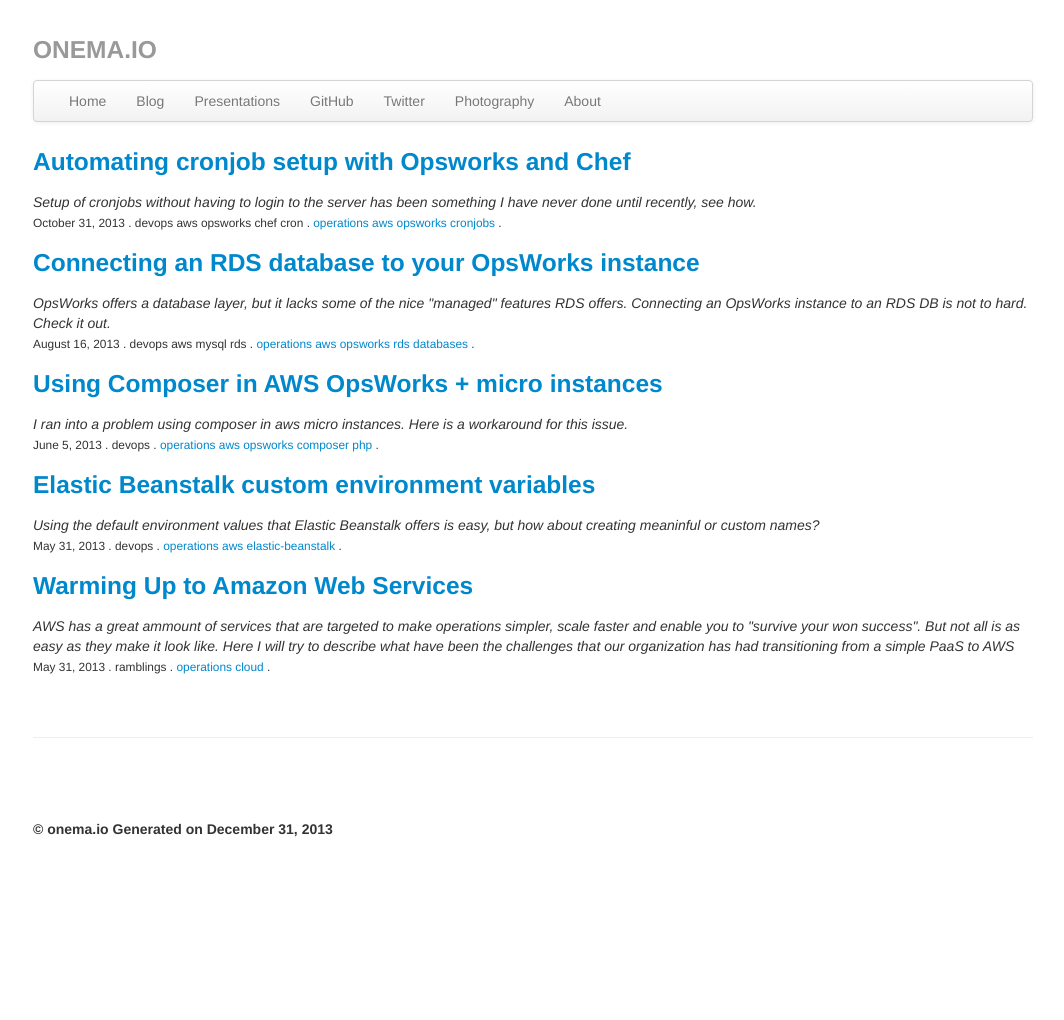
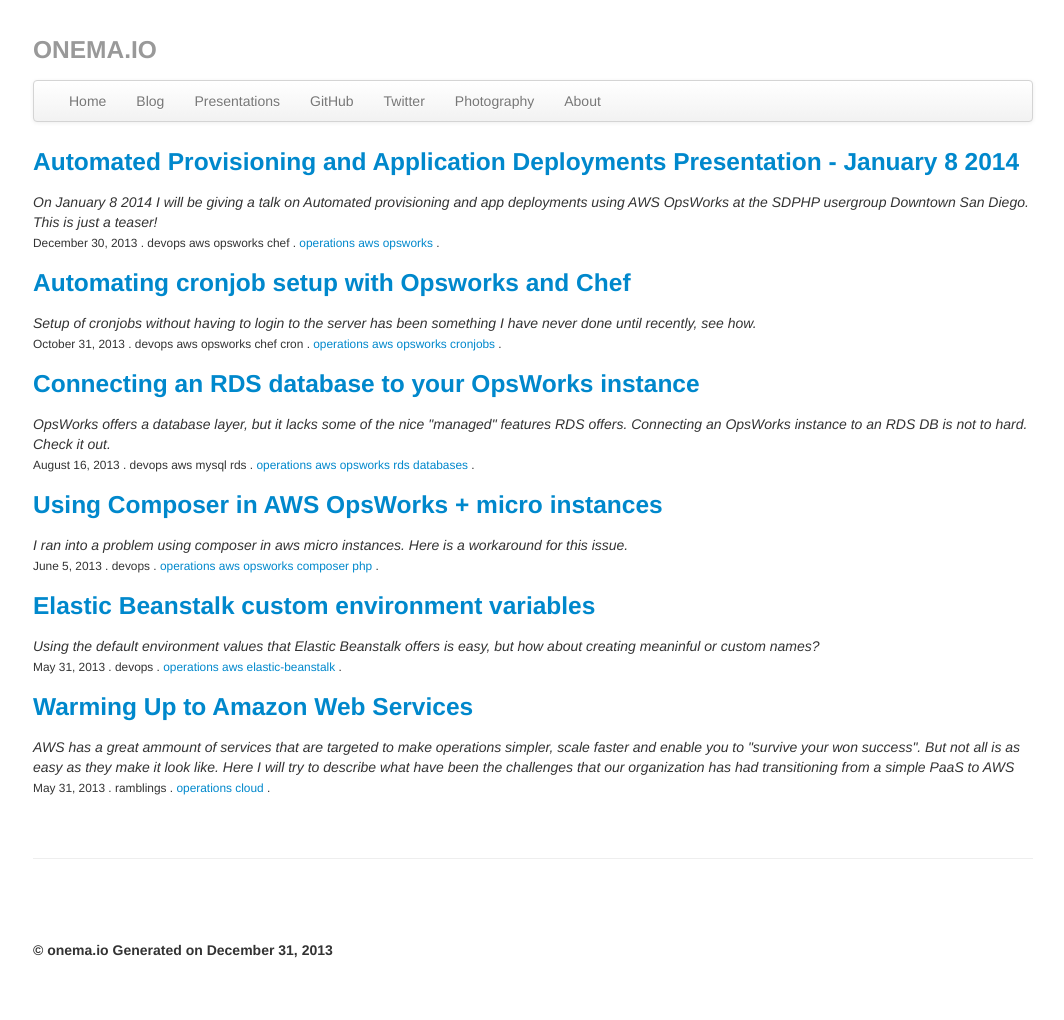
Before and after one commit to onema/onema.github.io, a Jekyll site: the page built from blog/index.html, in a window 1280 px wide. Shown: the whole page, without its empty margins (107-1171 px from the left). Built offline with Jekyll 4.4.1, drawn with Linux system fonts in a browser that asks for light colours; Markdown is read by kramdown in place of the engine named in the settings; comment, search, counter and statistics services are not loaded; before the commit the page ends 900 px from its top, so only the background shows below that.

Commit message:
Update to bio, added post about presentation and added a presentation index

```diff
--- a/_includes/nav-items.html
+++ b/_includes/nav-items.html
@@ -1,7 +1,7 @@
 <ul class="nav">
     <li><a href="/">Home</a></li>
     <li><a href="/blog">Blog</a></li>
-    <li><a href="/sexyfactor">Presentations</a></li>
+    <li><a href="/presentations">Presentations</a></li>
     <li><a href="http://github.com/onema" target="_blank">GitHub</a></li>
     <li><a href="https://twitter.com/Onema" target="_blank">Twitter</a></li>
     <li><a href="http://www.flickr.com/photos/69618926@N00/" target="_blank">Photography</a></li>
--- /dev/null
+++ b/_posts/2013-12-30-aws-opswors-presentation.html
@@ -0,0 +1,31 @@
+---
+layout: blogpost
+title: Automated Provisioning and Application Deployments Presentation - January 8 2014
+category: devops aws opsworks chef
+tags: operations aws opsworks
+year: 2012
+month: 12
+day: 30
+published: true
+summary: On January 8 2014 I will be giving a talk on Automated provisioning and app deployments using AWS OpsWorks at the SDPHP usergroup Downtown San Diego. This is just a teaser!
+---
+
+    <h2>Automated Provisioning and Application Deployments Presentation - January 8 2014</h2>
+    <p>
+       OpsWorks is almost one year old and I'm proud to say that I have used it since day one!
+       Before OpsWorks I understood the importance of automating processes such as launching new instances,
+       deploying code and auto-scaling. I used a few different PaaS, including PagodaBox, AppFog,
+       and AWS Elastic Beanstalk, but none of these quite cut it.
+    </p>
+
+    <p>
+        While AWS OpsWorks is not perfect by any means, it does enable developers to quickly solve some of the most
+        common issues of managing the application life cycle.
+    </p>
+
+    <p>
+        If you are interested in hearing the presentation RSVP at <a target="_blank" href="http://www.meetup.com/SanDiegoPHP/events/154048512/">Meetup.com</a>,
+        and the meeting will be held at the
+        <a target="_blank" href="https://www.google.com/maps/preview#!q=1600+National+Ave%2C+San+Diego%2C+CA%2C+92113%2C+us&data=!4m15!2m14!1m13!1s0x80d95369d5205cb7%3A0x282f0963d93b3f92!3m8!1m3!1d607412!2d-117.1089785!3d32.8245525!3m2!1i1471!2i1087!4f13.1!4m2!3d32.7042369!4d-117.1498278"> Invisible Children offices Down Town San Diego</a>
+        at 6:30 PM. There is usually free food and beer!
+    </p>
--- a/about/index.html
+++ b/about/index.html
@@ -3,5 +3,34 @@ layout: default
 title: "Who is Onema"
 ---
 <h2>
-    Bio goes here
+    Juan Manuel Torres
 </h2>
+
+<p>
+    Juan is <a target="_blank" href="http://cpcstrategy.com/">CPC Strategy</a> Senior Software Engineer.
+    He has a Master of Science in Computer Science formSan Diego State University. On his thesis he wrote about a
+    model of group behavior patterned after social processes that can be used in action video games.
+</p>
+<p>
+    With over five years of experience in the technology field, Juan has developed different web applications and services using
+    <a target="_blank" href="http://codereview.stackexchange.com/questions/24580/return-over-echo/24597#24597">
+    Object Oriented best practices</a> and <a target="_blank" href="http://en.wikipedia.org/wiki/Software_design_pattern">
+    Design Patterns</a>. He is also interested in infrastructure automation and third party service integrations.
+</p>
+
+<p>
+    In his free time Juan enjoys spending time with his wife, codign at the nearby coffee shop, hiking, and taking photographs.
+</p>
+
+<p>
+    You can follow him on tiwtter <a target="_blank" href="https://twitter.com/onema">@onema</a>.
+</p>
+
+<style type="text/css">
+    .flickr_badge_image {margin:0px;display:inline;}
+    .flickr_badge_image img {border: 1px solid #666666 !important; padding:1px; margin:2px;}
+    #flickr_badge_wrapper {width:1200px;text-align:left}
+</style>
+<div id="flickr_badge_wrapper">
+    <script type="text/javascript" src="http://www.flickr.com/badge_code_v2.gne?count=9&display=random&size=m&layout=x&source=user&user=69618926@N00"></script>
+</div>
```
Also changed, not shown: presentations/index.html (added, +26 -0 lines).
